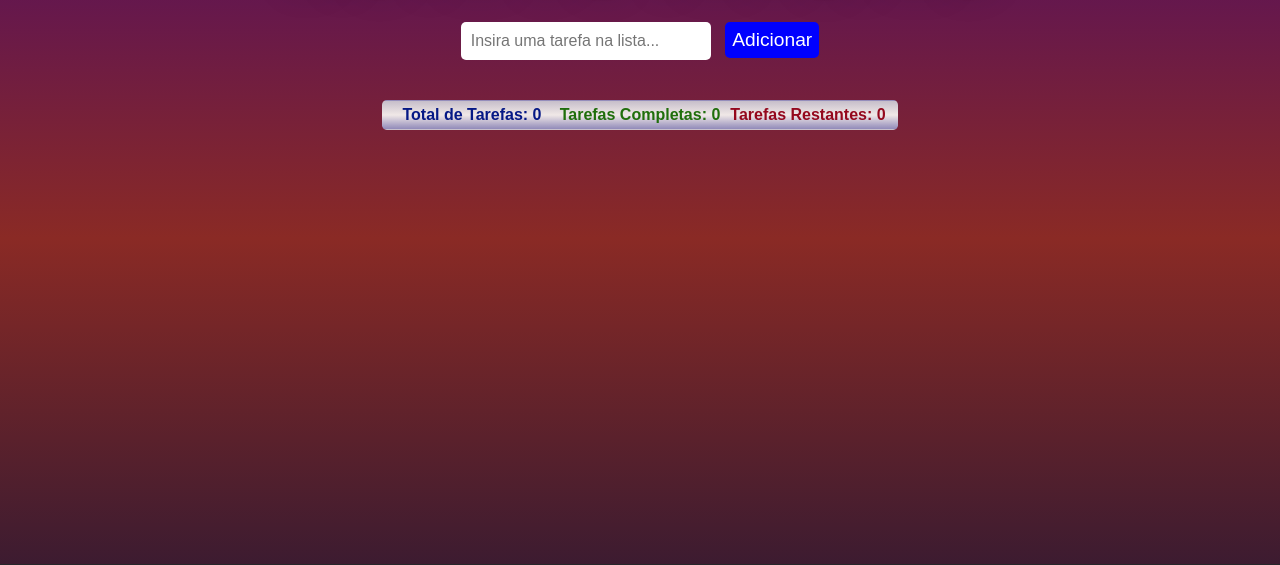
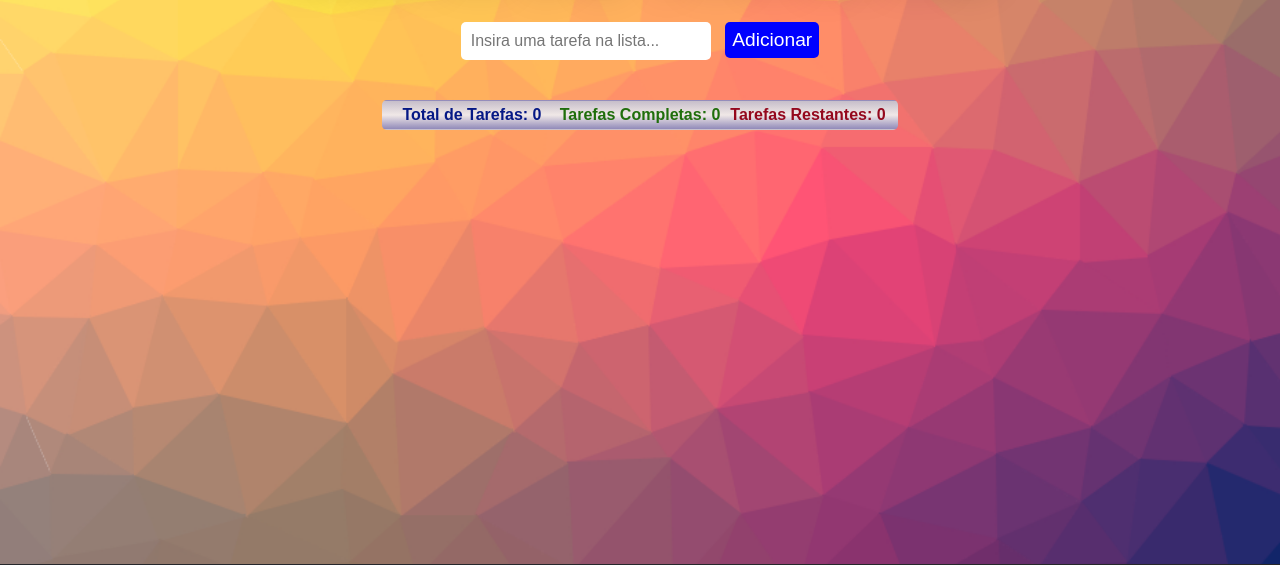
Before and after one commit to cleybsonol/DEVinHouse-Projeto1, a plain HTML site: page index.html in a window 1280 px wide. Shown: the part 162-727 px from the top of the page. Drawn offline with Linux system fonts and the light colour scheme.

Commit message:
Modify CSS.. Addind Background-image

```diff
--- a/css/style.css
+++ b/css/style.css
@@ -9,7 +9,9 @@
 body {
   display: flex;
   justify-content: center;
-  background: linear-gradient(#4c0b68, #8a2a25, #2b1833);
+  background-image: url("../cool-background.png");
+  background-repeat: no-repeat;
+  background-size: cover;
   font-family: sans-serif;
 }
 
```
Also changed, not shown: cool-background.png (added).
